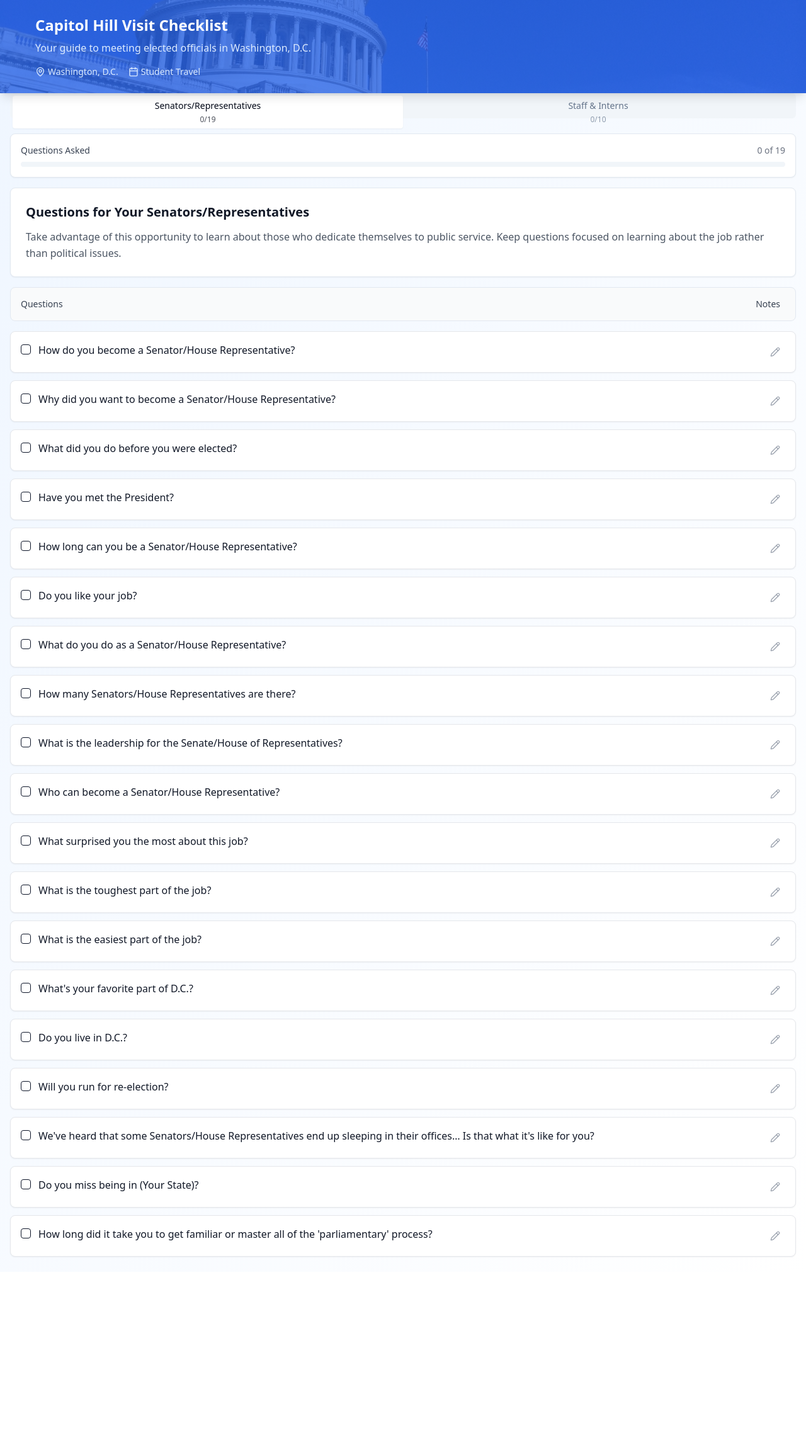
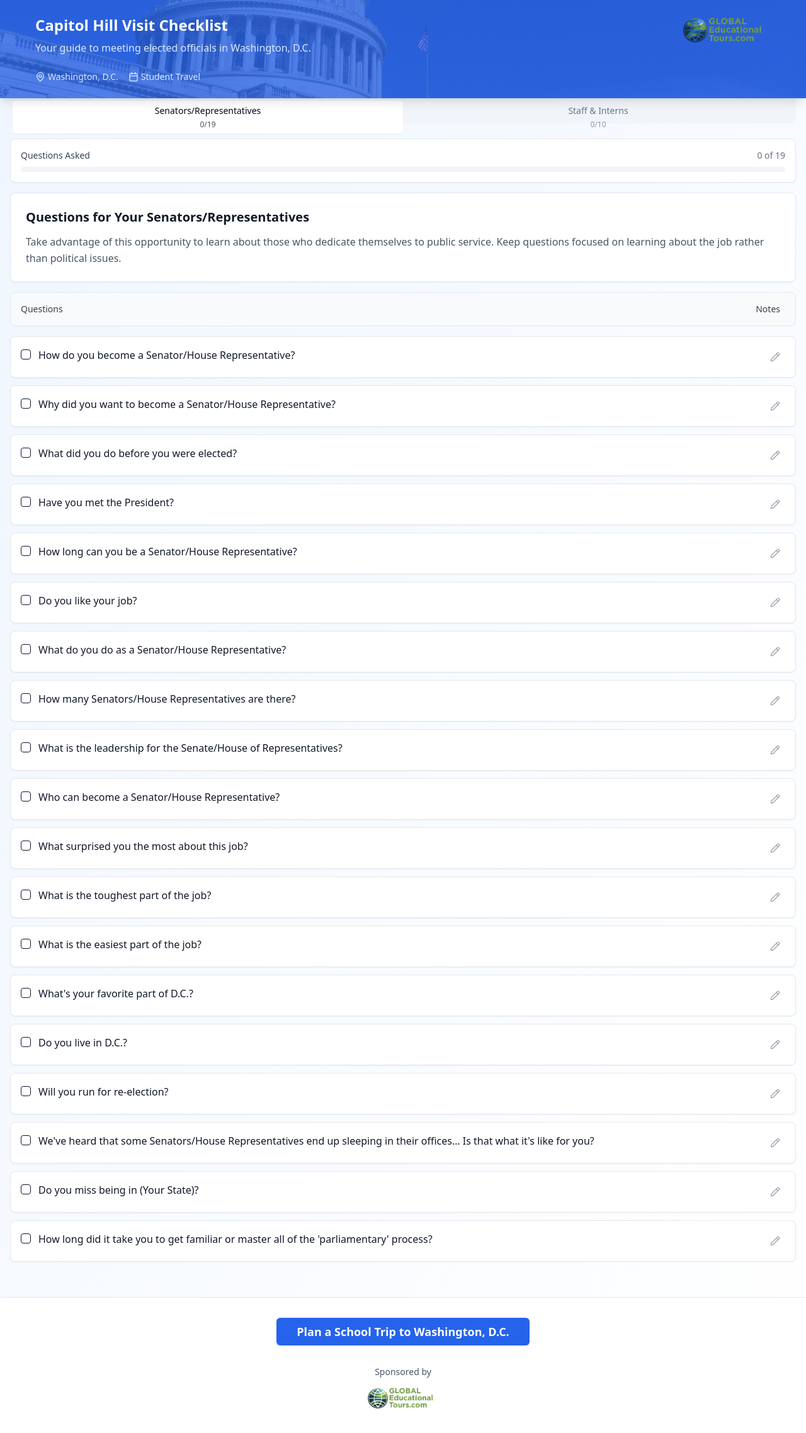
Before and after one commit to StefanMercier/capitol-connect-kids, a React (Vite) app: page / in a window 1280 px wide. Shown: the top 2276 px of the page at 63% size. Before the commit the page ends 2020 px from the top, so only its background shows below. Built offline with nearby package versions, Linux system fonts and the light colour scheme.

Commit message:
Add Global Educational Tours logo and CTA
Add Global Educational Tours logo to header and footer, linking to their website. Add a "Plan a School Trip" button at the bottom, also linking to their website.

```diff
--- /dev/null
+++ b/src/components/Footer.tsx
@@ -0,0 +1,44 @@
+
+import { Button } from "@/components/ui/button";
+
+export const Footer = () => {
+  return (
+    <footer className="bg-white border-t border-gray-200 py-8 mt-8">
+      <div className="container mx-auto px-4">
+        {/* Call to Action Button */}
+        <div className="text-center mb-8">
+          <Button
+            asChild
+            size="lg"
+            className="bg-blue-600 hover:bg-blue-700 text-white px-8 py-3 text-lg font-semibold"
+          >
+            <a
+              href="https://globaleducationaltours.com"
+              target="_blank"
+              rel="noopener noreferrer"
+            >
+              Plan a School Trip to Washington, D.C.
+            </a>
+          </Button>
+        </div>
+
+        {/* Sponsored By Section */}
+        <div className="text-center">
+          <p className="text-gray-600 text-sm mb-3">Sponsored by</p>
+          <a
+            href="https://globaleducationaltours.com"
+            target="_blank"
+            rel="noopener noreferrer"
+            className="inline-block"
+          >
+            <img
+              src="/lovable-uploads/5256403c-3120-4462-95e6-cc1f28d44d18.png"
+              alt="Global Educational Tours"
+              className="h-10 w-auto mx-auto"
+            />
+          </a>
+        </div>
+      </div>
+    </footer>
+  );
+};
--- a/src/components/Header.tsx
+++ b/src/components/Header.tsx
@@ -13,8 +13,24 @@ export const Header = () => {
       }}
     >
       <div className="container mx-auto relative z-10">
-        <h1 className="text-2xl font-bold mb-2">Capitol Hill Visit Checklist</h1>
-        <p className="text-blue-100 mb-4">Your guide to meeting elected officials in Washington, D.C.</p>
+        <div className="flex justify-between items-start mb-2">
+          <div className="flex-1">
+            <h1 className="text-2xl font-bold mb-2">Capitol Hill Visit Checklist</h1>
+            <p className="text-blue-100 mb-4">Your guide to meeting elected officials in Washington, D.C.</p>
+          </div>
+          <a
+            href="https://globaleducationaltours.com"
+            target="_blank"
+            rel="noopener noreferrer"
+            className="flex-shrink-0 ml-4"
+          >
+            <img
+              src="/lovable-uploads/5256403c-3120-4462-95e6-cc1f28d44d18.png"
+              alt="Global Educational Tours"
+              className="h-12 w-auto"
+            />
+          </a>
+        </div>
 
         <div className="flex items-center gap-4 text-sm text-blue-100">
           <div className="flex items-center gap-1">
--- a/src/pages/Index.tsx
+++ b/src/pages/Index.tsx
@@ -3,6 +3,7 @@ import { useState } from "react";
 import { Tabs, TabsContent, TabsList, TabsTrigger } from "@/components/ui/tabs";
 import { QuestionSection } from "@/components/QuestionSection";
 import { Header } from "@/components/Header";
+import { Footer } from "@/components/Footer";
 import { ProgressBar } from "@/components/ProgressBar";
 
 const representativeQuestions = [
@@ -129,6 +130,8 @@ const Index = () => {
           </TabsContent>
         </Tabs>
       </div>
+
+      <Footer />
     </div>
   );
 };
```
Also changed, not shown: public/lovable-uploads/5256403c-3120-4462-95e6-cc1f28d44d18.png (added).
